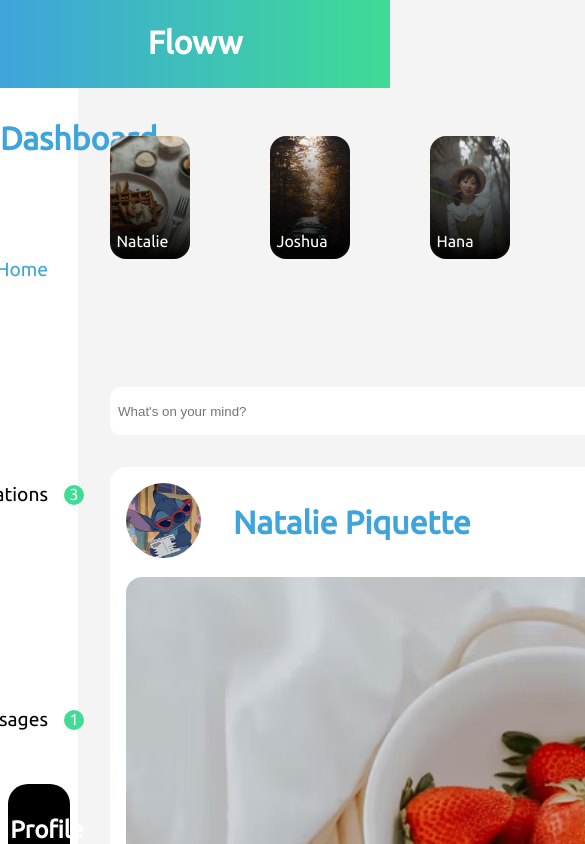
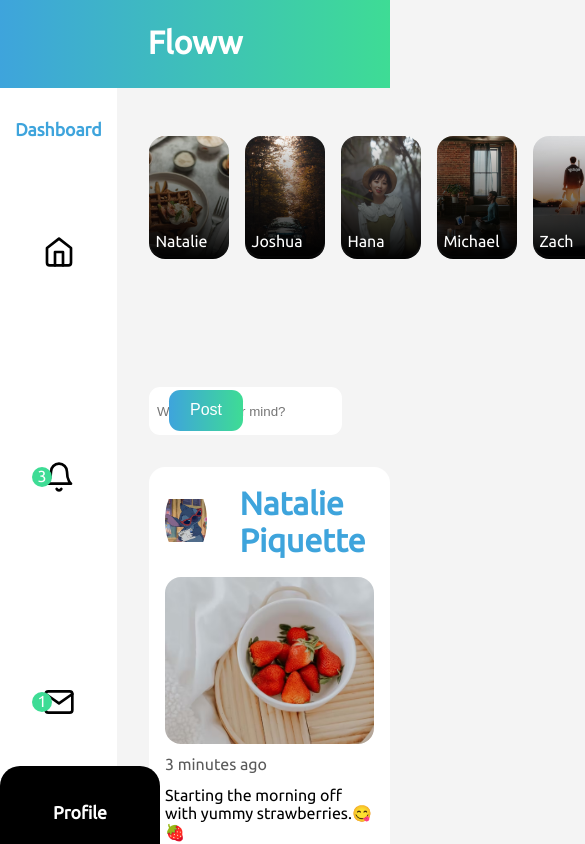
Before and after one commit to Zabzx/Floww-remake, a React (Create React App) app: page /home in a window 390 px wide. Shown: the top 844 px of the page, 585 px wide, since content can reach past the window. Built offline with nearby package versions, Linux system fonts and the light colour scheme.

Commit message:
post functionality

```diff
--- a/src/components/Pages/Home/Home.css
+++ b/src/components/Pages/Home/Home.css
@@ -57,7 +57,7 @@ body {
     border-radius: 100%;
     background-color: var(--primary-green);
     color: white;
-    left: 4rem;
+    left: 2rem;
     height: 20px;
     width: 20px;
     font-size: 1rem;
@@ -82,6 +82,12 @@ body {
     display: flex;
     flex-direction: column;
     justify-content: space-around;
+    align-items: flex-end;
+}
+
+.dashboard-options div {
+    display: flex;
+    align-items: center;
 }
 
 .dashboard-icon {
@@ -139,6 +145,9 @@ body {
 }
 
 /* Trending */
+.right {
+    flex: 0.6;
+}
 .trending {
     height: 100vh;
     background-color: white;
@@ -159,7 +168,7 @@ body {
     list-style: none;
     display: flex;
     flex-direction: column;
-    justify-content: space-around;
+    justify-content: space-between;
     height: 100%;
 }
 
@@ -173,3 +182,39 @@ body {
 .trending ul li:hover {
     background-color: #F4F4F4;
 }
+
+/* Respnsive design for tablets */
+@media only screen and (max-width: 1024px) {
+    .dashboard {
+        width: 30%;
+    }
+    .dashboard h1 {
+        font-size: 1.1rem;
+    }
+    .dashboard-options {
+        align-items: center;
+    }
+    .dashboard-options div li {
+        display: none;
+    }
+    .msg::before {
+        left: 2rem;
+    }
+
+    .circle {
+        display: none;
+    }
+    .profile-link {
+        width: 10rem;
+    }
+    .profile-link h2 {
+        font-size: 1.1rem;
+    }
+
+    .main {
+        width: 50%;
+    }
+    .right {
+        display: none;
+    }
+}
--- a/src/components/Pages/Home/Home.jsx
+++ b/src/components/Pages/Home/Home.jsx
@@ -19,10 +19,22 @@ const Home = () => {
       <div className="dashboard">
         <h1>Dashboard</h1>
         <ul className="dashboard-options">
-          <li className='dashboard-active'><FiHome className='dashboard-icon'/>Home</li>
-          <li className='notif'> <FiBell className='dashboard-icon'/> Notifications</li>
-          <li className='msg'><FiMail className='dashboard-icon'/> Messages</li>
+          <div>
+          <FiHome className='dashboard-icon'/>
+          <li className='dashboard-active'>Home</li>
+          </div>
+
+          <div className='notif'>
+          <FiBell className='dashboard-icon'/>
+          <li className='dashboard-active'>Notifications</li>
+          </div>
+
+          <div className='msg'>
+          <FiMail className='dashboard-icon'/>
+          <li className='dashboard-active'>Messages</li>
+          </div>
         </ul>
+
         <div className="profile-link">
           <div className="circle"></div>
           <h2>Profile</h2>
--- a/src/components/Posts/Posts.jsx
+++ b/src/components/Posts/Posts.jsx
@@ -1,80 +1,29 @@
-import React, {useState} from 'react'
+import React, {useState, useContext} from 'react'
 import './Posts.css'
+import { PostContext } from '../../context/PostContext'
+import { NameContext } from '../../context/NameContext'
 import { BsHeart, BsBookmarkCheck } from 'react-icons/bs'
 import { FaRegComment } from 'react-icons/fa'
 import SETUP from '../../assets/setup.jpg'
 import DefaultPfp from '../../assets/default-pfp.jpg'
 
-//Pfp Images
-import NATALIE from '../../assets/natalie-pfp.jpg'
-import JOSHUA from '../../assets/joshua-pfp.jpg'
-import HANA from '../../assets/hana-pfp.jpg'
-import MICHAEL from '../../assets/michael-pfp.jpg'
-import ZACH from '../../assets/zach-pfp.jpg'
-//Post Images
-import STRAWBERRIES from '../../assets/strawberries.jpg'
-import BMW from '../../assets/bmw.jpg'
-import FLOWERS from '../../assets/flowers.jpg'
-import TABLET from '../../assets/tablet.jpg'
-import SNOW from '../../assets/snow.jpg'
-
 const Posts = () => {
 
   const [postInputValue, setPostInputValue] = useState('')
+  const [names, setNames] = useContext(NameContext);
 
   const uploadPost = (e) => {
     e.preventDefault()
 
     let value = postInputValue;
 
-    setPosts([{content: value, pfp: DefaultPfp, name: 'zabz'}, ...posts])
+    setPosts([{content: value, pfp: DefaultPfp, name: names.username}, ...posts])
 
     e.target.value = ''
 
   }
 
-  const [posts, setPosts] = useState([
-      {
-          id: 1,
-          pfp: NATALIE,
-          name: 'Natalie Piquette',
-          img: STRAWBERRIES,
-          date: '3 minutes ago',
-          content: 'Starting the morning off with yummy strawberries.😋🍓'
-      },
-      {
-        id: 2,
-        pfp: JOSHUA,
-        name: 'Joshua Rhode',
-        img: BMW,
-        date: '23 minutes ago',
-        content: "Took her on a joyride today, she's as beautiful as the day I met her."
-      },
-      {
-        id: 3,
-        pfp: HANA,
-        name: 'Hana Orihime',
-        img: FLOWERS,
-        date: '8 minutes ago',
-        content: "Getting better at photographt 🥺💜 absolutely love this shot!"
-      },
-      {
-        id: 4,
-        pfp: MICHAEL,
-        name: 'Michael Cole',
-        img: TABLET,
-        date: '30 minutes ago',
-        content: 'Relaxing on the weekend.'
-      },
-      {
-        id: 5,
-        pfp: ZACH,
-        name: 'Zach',
-        img: SNOW,
-        date: '2 minutes ago',
-        content: 'Take me back ⛷🏔⛄ I missed this place so much!'
-      }
-  ]);
+  const [posts, setPosts] = useContext(PostContext)
 
   return (
     <div className="posts">
--- a/src/components/SignUp/SignUp.jsx
+++ b/src/components/SignUp/SignUp.jsx
@@ -1,6 +1,7 @@
-import React, {useState} from 'react'
+import React, {useState, useContext} from 'react'
 import { useNavigate } from 'react-router-dom'
 import './SignUp.css'
+import { NameContext } from '../../context/NameContext'
 import {SiDialogflow} from 'react-icons/si'
 import SignUpImage from '../../assets/SignUpImage.svg'
 
@@ -68,6 +69,9 @@ const previous = (e) => {
     navigate('/home')
 }
 
+//Context
+const [names, setNames] = useContext(NameContext)
+
   return (
     <div className="signup">
         <div className="intro">
@@ -80,11 +84,13 @@ const previous = (e) => {
             <h1>Floww Sign Up</h1>
 
             <div className='input-item'>
-                <input type="text" name="firstname" placeholder="First Name" onChange={(e) => setUserFirstName(e.target.value)} />
+                <input type="text" name="firstname" placeholder="First Name" onChange={(e) => {setUserFirstName(e.target.value)
+                setNames({...names, firstname: e.target.value})}} />
             </div>
 
             <div className='input-item'>
-                <input type="text" name="lastname" placeholder="Last Name" onChange={(e) => setUserLastName(e.target.value)} />
+                <input type="text" name="lastname" placeholder="Last Name" onChange={(e) => {setUserLastName(e.target.value)
+                setNames({...names, lastname: e.target.value})}} />
             </div>
 
             <div className='input-item'>
@@ -98,7 +104,8 @@ const previous = (e) => {
             <h1>Floww Sign Up</h1>
 
             <div className='input-item'>
-                <input type="text" name="firstname" placeholder="Username" onChange={(e) => setUserUsername(e.target.value)} />
+                <input type="text" name="username" placeholder="Username" onChange={(e) => {setUserUsername(e.target.value)
+                setNames({...names, username: e.target.value})}} />
             </div>
 
             <div className='input-item'>
--- a/src/components/Stories/Stories.css
+++ b/src/components/Stories/Stories.css
@@ -39,3 +39,9 @@
 .cover:hover {
     transform: scale(0);
 }
+
+@media only screen and (max-width: 1024px) {
+    .stories {
+        gap: 1rem;
+    }
+}
--- a/src/context/NameContext.jsx
+++ b/src/context/NameContext.jsx
@@ -14,7 +14,7 @@ export const NameProvider = (props) => {
     );
 
     return (
-        <NameContext.Provider>
+        <NameContext.Provider value={[names, setNames]}>
             {props.children}
         </NameContext.Provider>
     )
--- a/src/context/PostContext.jsx
+++ b/src/context/PostContext.jsx
@@ -60,8 +60,8 @@ export const PostProvider = (props) => {
     ]);
 
     return (
-        <PostContext.Consumer>
+        <PostContext.Provider value={[posts, setPosts]}>
             {props.children}
-        </PostContext.Consumer>
+        </PostContext.Provider>
     )
 }
--- a/src/index.js
+++ b/src/index.js
@@ -5,16 +5,19 @@ import './index.css';
 import { NameProvider } from './context/NameContext';
 import App from './App';
 import Home from './components/Pages/Home/Home';
+import { PostProvider } from './context/PostContext';
 
 ReactDOM.render(
   <React.StrictMode>
     <NameProvider>
+    <PostProvider>
     <BrowserRouter>
     <Routes>
     <Route path='/' element={<App />}/>
     <Route path='/home' element={<Home />}/>
     </Routes>
     </BrowserRouter>
+    </PostProvider>
     </NameProvider>
   </React.StrictMode>,
   document.getElementById('root')
```
